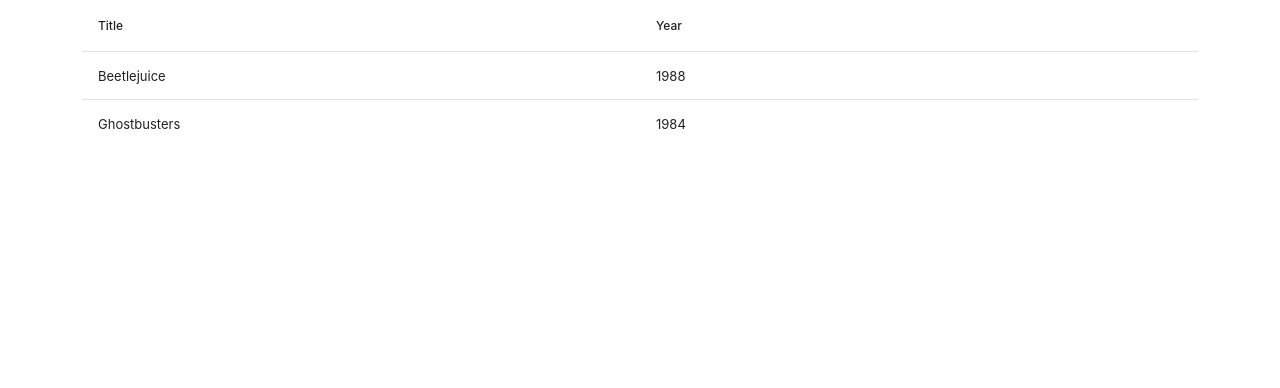
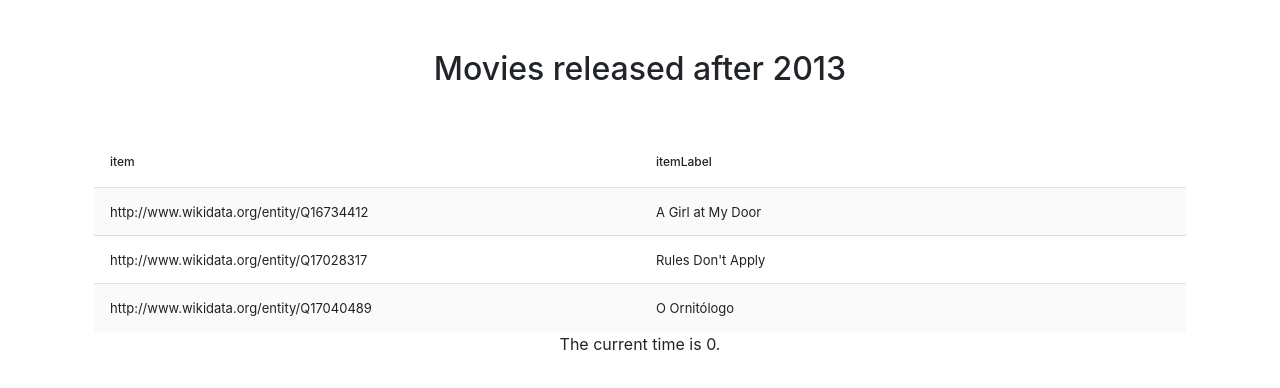
Before and after one commit to jsguru-git/WikiData, a React (Create React App) app: page / in a window 1280 px wide. Shown: the top 388 px of the page. Built offline with nearby package versions, Linux system fonts and the light colour scheme; no server answers.

Commit message:
Add dummy api

```diff
--- a/package.json
+++ b/package.json
@@ -15,6 +15,7 @@
   },
   "scripts": {
     "start": "react-scripts start",
+    "start-api": "cd api && workon movies-list && flask run --no-debug",
     "build": "react-scripts build",
     "test": "react-scripts test",
     "eject": "react-scripts eject"
@@ -36,5 +37,6 @@
       "last 1 firefox version",
       "last 1 safari version"
     ]
-  }
+  },
+  "proxy": "http://localhost:5000"
 }
--- a/src/App.css
+++ b/src/App.css
@@ -2,37 +2,6 @@
   text-align: center;
 }
 
-.App-logo {
-  height: 40vmin;
-  pointer-events: none;
+.title {
+  padding: 50px 10px 40px
 }
-
-@media (prefers-reduced-motion: no-preference) {
-  .App-logo {
-    animation: App-logo-spin infinite 20s linear;
-  }
-}
-
-.App-header {
-  background-color: #282c34;
-  min-height: 100vh;
-  display: flex;
-  flex-direction: column;
-  align-items: center;
-  justify-content: center;
-  font-size: calc(10px + 2vmin);
-  color: white;
-}
-
-.App-link {
-  color: #61dafb;
-}
-
-@keyframes App-logo-spin {
-  from {
-    transform: rotate(0deg);
-  }
-  to {
-    transform: rotate(360deg);
-  }
-}
--- a/src/App.js
+++ b/src/App.js
@@ -1,52 +1,45 @@
-// import logo from './logo.svg';
+import React, {useState, useEffect} from 'react';
 import DataTable from 'react-data-table-component';
 import './App.css';
 
 function App() {
+  const [currentTime, setCurrentTime] = useState(0);
+
+  useEffect(() => {
+    fetch('/time').then(res => res.json()).then(data => {
+      setCurrentTime(data.time);
+    });
+  }, []);
   const columns = [
     {
-      name: 'Title',
-      selector: row => row.title,
+      name: 'item',
+      selector: row => row.item,
     },
     {
-      name: 'Year',
-      selector: row => row.year,
+      name: 'itemLabel',
+      selector: row => row.itemLabel,
     },
   ];
 
   const data = [
-    {
-      id: 1,
-      title: 'Beetlejuice',
-      year: '1988',
-    },
-    {
-      id: 2,
-      title: 'Ghostbusters',
-      year: '1984',
-    },
+    {id: 1, "item":"http://www.wikidata.org/entity/Q16734412","itemLabel":"A Girl at My Door"},
+    {id: 2, "item":"http://www.wikidata.org/entity/Q17028317","itemLabel":"Rules Don't Apply"},
+    {id: 3, "item":"http://www.wikidata.org/entity/Q17040489","itemLabel":"O Ornitólogo"}
   ]
   return (
     <div className="App">
-      {/* <header className="App-header">
-        <img src={logo} className="App-logo" alt="logo" />
-        <p>
-          Edit <code>src/App.js</code> and save to reload.
-        </p>
-        <a
-          className="App-link"
-          href="https://reactjs.org"
-          target="_blank"
-          rel="noopener noreferrer"
-        >
-          Learn React
-        </a>
-      </header> */}
-      <DataTable
-        className='container'
-        columns={columns}
-        data={data}
-      />
+      <div className='container'>
+        <div className='title'>
+          <h2>Movies released after 2013</h2>
+        </div>
+        <DataTable
+          className='container'
+          columns={columns}
+          data={data}
+          striped='true'
+        />
+        <p>The current time is {currentTime}.</p>
+      </div>
     </div>
   );
 }
```
Also changed, not shown: 2 other files (tests, documents, lock files or other folders).
